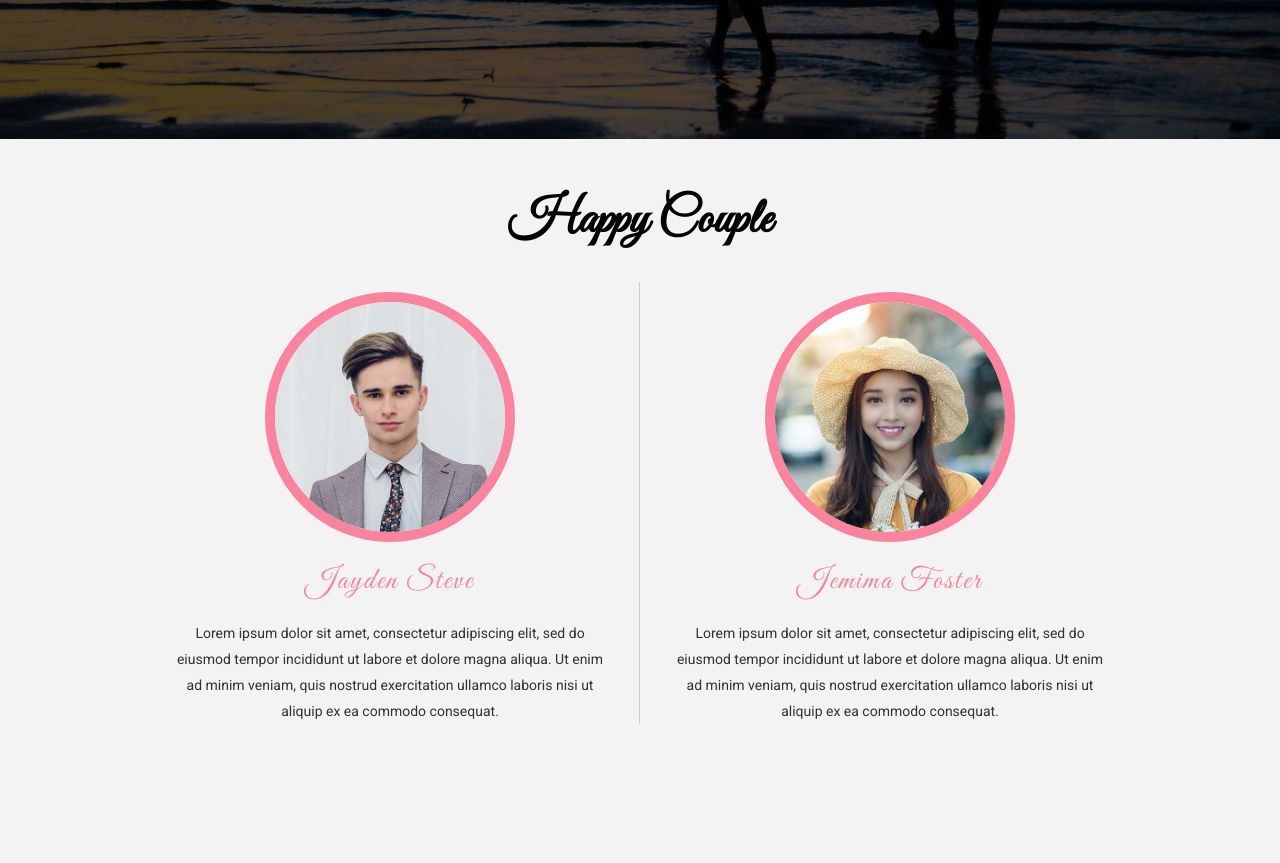
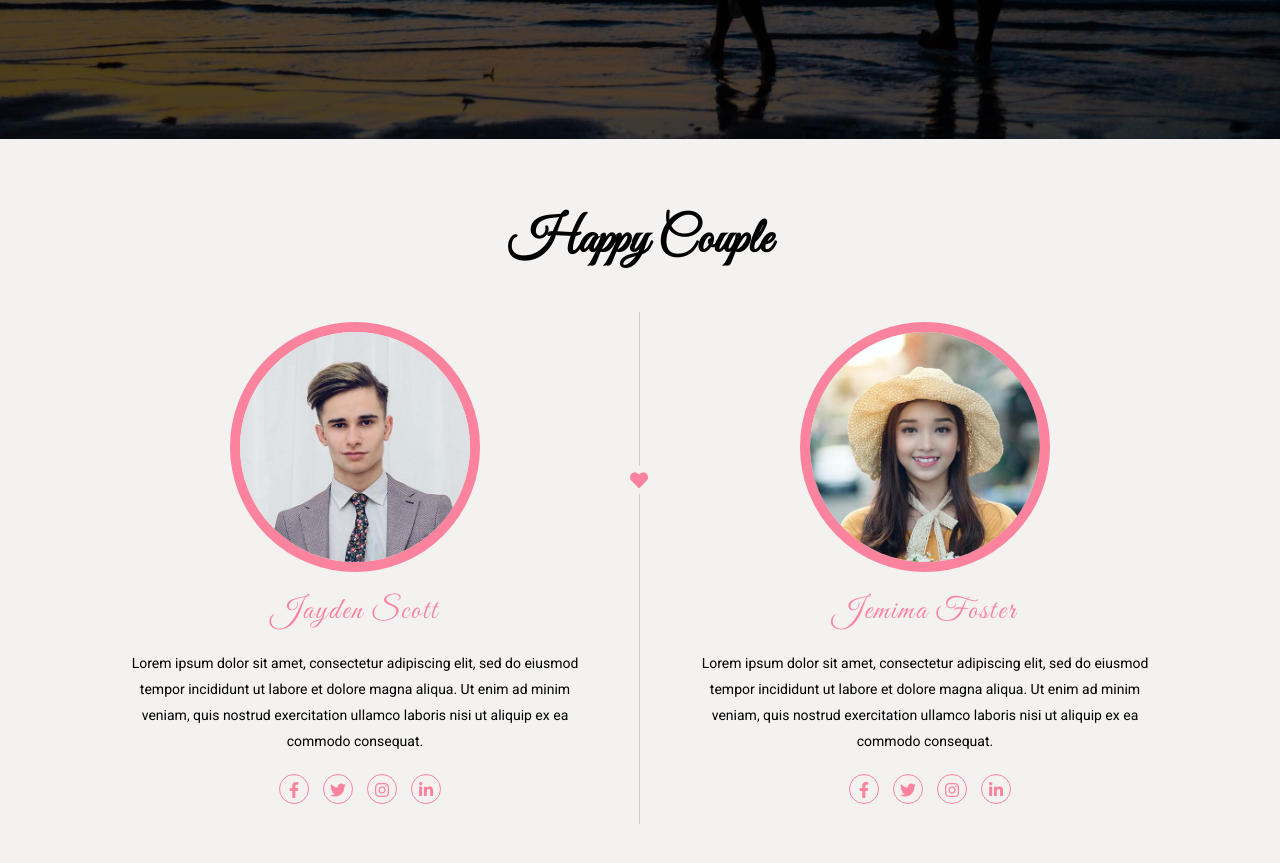
Before and after one commit to khareemah/wedding-website, a plain HTML site: page wedding-starter-template/index.html in a window 1280 px wide. Shown: the part 661-1524 px from the top of the page. Before the commit the page ends 1415 px from the top, so only its background shows below. Drawn offline with Linux system fonts and the light colour scheme.

Commit message:
add couple section

```diff
--- a/wedding-starter-template/css/skins/pink.css
+++ b/wedding-starter-template/css/skins/pink.css
@@ -1,5 +1,15 @@
 /*  pink color style    */
 .header .nav ul li a.active,
-.header .nav ul li:hover a {
+.header .nav ul li:hover a,
+section.couple .row .happy-couple .couple-name,
+i.fa-heart,
+.social-links a i {
   color: #fb839e;
 }
+section.couple .row .happy-couple img,
+.social-links a i {
+  border-color: #fb839e;
+}
+.social-links a:hover i {
+  background-color: #fb839e;
+}
--- a/wedding-starter-template/css/style.css
+++ b/wedding-starter-template/css/style.css
@@ -7,10 +7,10 @@
 }
 body {
   font-family: "Roboto", sans-serif;
-  background-color: #f3f3f3;
+  background-color: #f3f2f1;
 }
 .container {
-  width: 1000px;
+  max-width: 1140px;
   margin: auto;
 }
 .row {
@@ -24,7 +24,7 @@ a {
   text-align: center;
   font-family: "Great Vibes", cursive;
   font-size: 50px;
-  margin-bottom: 30px;
+  margin-bottom: 40px;
 }
 /* header */
 .header {
@@ -55,7 +55,7 @@ nav ul {
   list-style: none;
 }
 nav ul li {
-  margin-right: 20px;
+  margin-right: 30px;
   display: inline-block;
 }
 nav ul li a {
@@ -147,11 +147,11 @@ section.home .home-text span {
 
 /* couple section */
 section.couple {
-  padding: 50px 20px 30px;
+  padding: 70px 20px 70px;
 }
 section.couple .row .happy-couple {
   width: 50%;
-  padding: 0 30px;
+  padding: 0 60px;
   text-align: center;
 }
 section.couple .row .happy-couple:first-child {
@@ -171,11 +171,10 @@ section.couple .row .happy-couple img {
   height: 250px;
   display: block;
   border-radius: 50%;
-  border: 10px solid #fb839e;
   margin: 10px auto 20px;
+  border: 10px solid transparent;
 }
 section.couple .row .happy-couple .couple-name {
-  color: #fb839e;
   font-family: "Great Vibes", cursive;
   font-size: 30px;
   letter-spacing: 2px;
@@ -183,8 +182,40 @@ section.couple .row .happy-couple .couple-name {
   margin-bottom: 20px;
 }
 section.couple .row .happy-couple p {
-  color: rgba(0, 0, 0, 0.8);
   line-height: 26px;
-  font-weight: normal;
   font-size: 14px;
 }
+i.fa-heart {
+  position: absolute;
+  top: 30%;
+  right: -14px;
+  width: 30px;
+  text-align: center;
+  padding: 5px;
+  background-color: #f3f2f1;
+  z-index: 1;
+  font-size: 18px;
+}
+.social-links {
+  margin: 20px 0;
+}
+.social-links a {
+  display: inline-block;
+  margin-left: 10px;
+}
+.social-links a i {
+  display: block;
+  font-size: 16px;
+  width: 30px;
+  height: 30px;
+  line-height: 30px;
+  text-align: center;
+  border: 1px solid transparent;
+  border-radius: 50%;
+  transition: 0.5s ease all;
+  display: inline-block;
+}
+.social-links a:hover i {
+  color: white;
+  background-color: #fb839e;
+}
--- a/wedding-starter-template/index.html
+++ b/wedding-starter-template/index.html
@@ -4,6 +4,8 @@
     <meta charset="utf-8" />
     <title>S & S Wedding Template</title>
     <meta name="viewport" content="width=device-width,initial-scale=1.0" />
+    <!-- font awesome -->
+    <link rel="stylesheet" type="text/css" href="css/font-awesome.css" />
     <!-- main css -->
     <link rel="stylesheet" type="text/css" href="css/style.css" />
     <!-- default skin -->
@@ -86,12 +88,19 @@
         <h2 class="section-title">Happy Couple</h2>
        <div class="row">
          <div class="happy-couple">
+           <i class="fas fa-heart"></i>
            <img src="img/groom.jpg" alt="groom">
-           <h3 class="couple-name">Jayden Steve</h3>
+           <h3 class="couple-name">Jayden Scott</h3>
            <p>
             Lorem ipsum dolor sit amet, consectetur adipiscing elit, sed do eiusmod tempor incididunt ut labore et dolore magna
             aliqua. Ut enim ad minim veniam, quis nostrud exercitation ullamco laboris nisi ut aliquip ex ea commodo consequat.
            </p>
+           <div class="social-links">
+             <a href="#"><i class="fab fa-facebook-f"></i></a>
+            <a href="#"><i class="fab fa-twitter"></i></a>
+            <a href="#"><i class="fab fa-instagram"></i></a>
+             <a href="#"><i class="fab fa-linkedin-in"></i></a>
+           </div>
          </div>
         <div class="happy-couple">
           <img src="img/bride.jpg" alt="groom">
@@ -100,6 +109,12 @@
             Lorem ipsum dolor sit amet, consectetur adipiscing elit, sed do eiusmod tempor incididunt ut labore et dolore magna
             aliqua. Ut enim ad minim veniam, quis nostrud exercitation ullamco laboris nisi ut aliquip ex ea commodo consequat.
           </p>
+          <div class="social-links">
+            <a href="#"><i class="fab fa-facebook-f"></i></a>
+            <a href="#"><i class="fab fa-twitter"></i></a>
+            <a href="#"><i class="fab fa-instagram"></i></a>
+            <a href="#"><i class="fab fa-linkedin-in"></i></a>
+          </div>
         </div>
       </div>
     </div>
```
